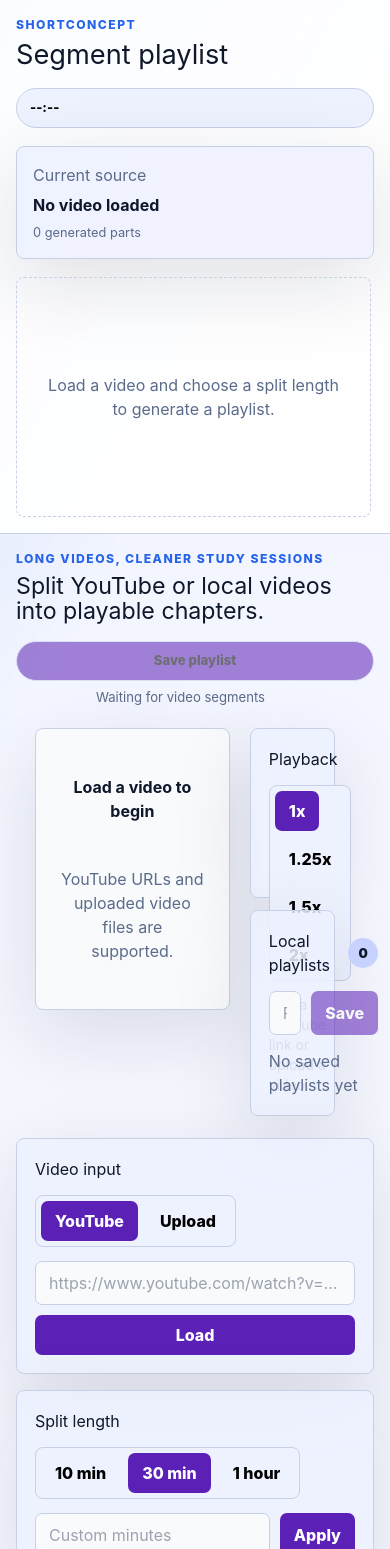
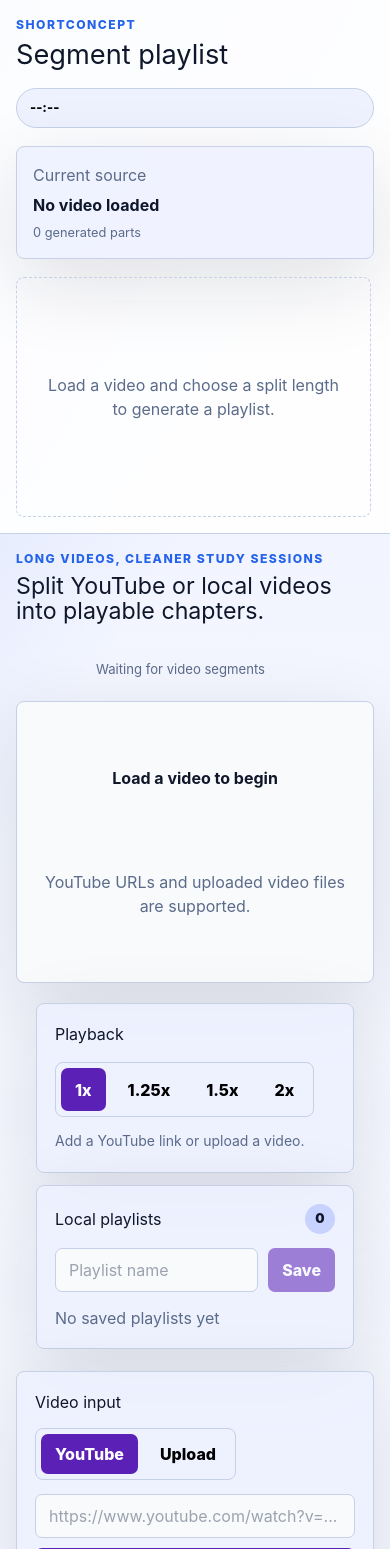
Before and after one commit to SharwanKunwar/Generate-Playlist, a React (Vite) app in the folder GeneratePlaylist/: page / in a window 390 px wide. Shown: the top 1549 px of the page. Built offline with nearby package versions, Linux system fonts and the light colour scheme.

Commit message:
updated playlist mobile ui

```diff
--- a/GeneratePlaylist/src/pages/HomePage.jsx
+++ b/GeneratePlaylist/src/pages/HomePage.jsx
@@ -306,26 +306,14 @@ function HomePage() {
                         <h2>Split YouTube or local videos into playable chapters.</h2>
                     </div>
                     <div className="save-actions ">
-                        <button
-                            className="ghost-button text-white"
-                            disabled={saveDisabled}
-                            onClick={savePlaylist}
-                            title={
-                                saveDisabled
-                                    ? "Load a video first so ShortConcept can generate segments."
-                                    : "Save this segment playlist in your browser."
-                            }
-                            type="button"
-                        >
-                            {saveButtonLabel}
-                        </button>
-                        <span className=" pl-20">{saveDisabled ? "Waiting for video segments" : <p className="text-neutral-400 text-start">{status}</p>}</span>
+
+                        <span className="mt-5 pl-20">{saveDisabled ? "Waiting for video segments" : <p className="text-neutral-400 text-start">{status}</p>}</span>
                     </div>
                 </header>
 
-                <div className=" flex justify-center items-start ">
+                <div className=" flex md:flex-row flex-col gap-5 justify-center items-start ">
 
-                    <div className="player-frame w-[50vw] ">
+                    <div className="player-frame md:w-[50vw] ">
 
                         {sourceType === "youtube" && videoId ? (
                             <YouTube
@@ -356,7 +344,7 @@ function HomePage() {
                         )}
                     </div>
 
-                    <div className="flex flex-col gap-3 w-[35%] px-5">
+                    <div className="flex flex-col gap-3 md:w-[35%] px-5 ">
 
                         <section className="control-panel h-[170px] w-full">
                             <h3>Playback</h3>
```
